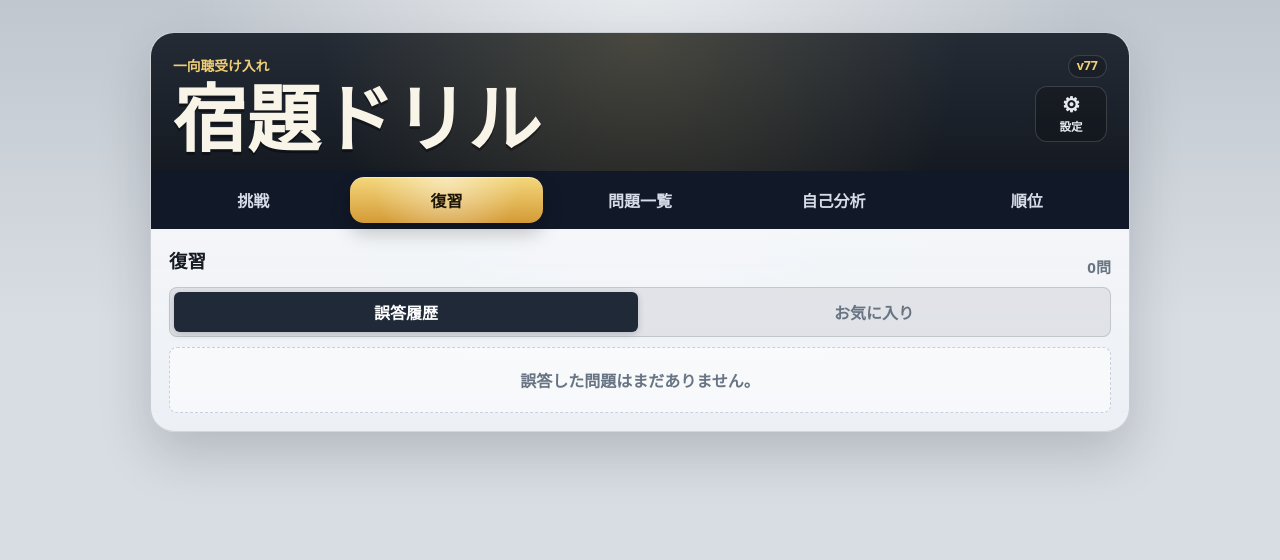
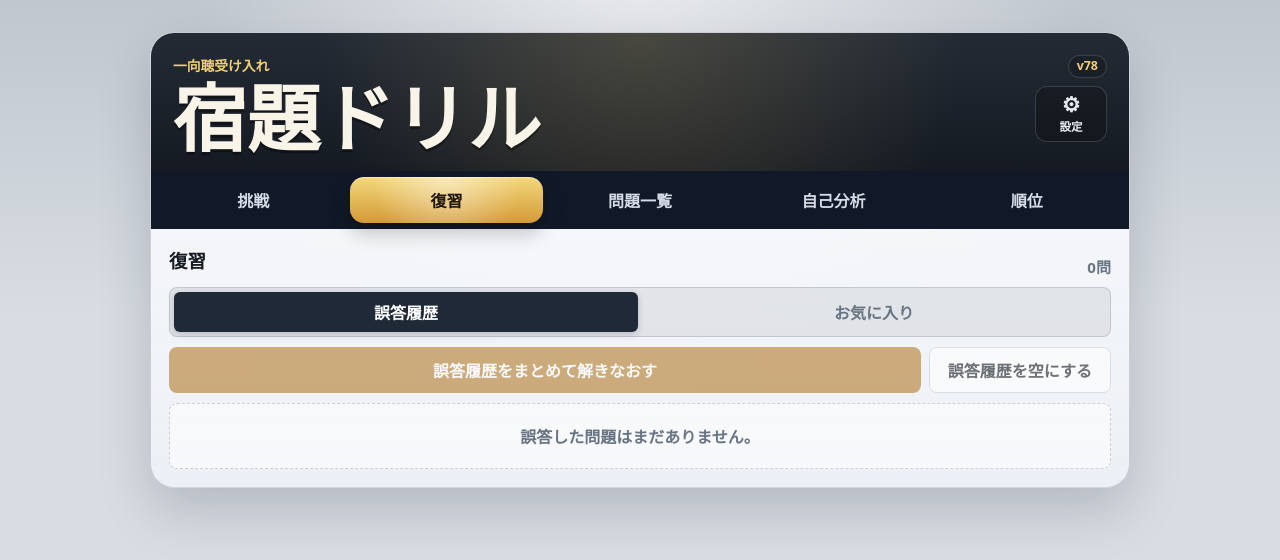
Before and after one commit to tenten-ensuku/1syanten-quiz, a Next.js app: page / in a window 1280 px wide. Both pictures are taken after a click on the button "復習". Shown: the top 560 px of the page. Built offline with nearby package versions, Linux system fonts and the light colour scheme.

Commit message:
Add mistake review controls

```diff
--- a/src/app/globals.css
+++ b/src/app/globals.css
@@ -945,6 +945,13 @@ h2 {
   color: #ffffff;
   background: #1f2937;
   box-shadow: 0 2px 7px rgba(17, 24, 39, 0.2);
+}
+
+.reviewActions {
+  display: grid;
+  grid-template-columns: minmax(0, 1fr) auto;
+  gap: 8px;
+  margin-bottom: 10px;
 }
 
 .reviewEmpty {
@@ -2214,6 +2221,10 @@ h2 {
     align-self: center;
   }
 
+  .reviewActions {
+    grid-template-columns: 1fr;
+  }
+
   .playMeta {
     align-items: stretch;
     flex-direction: column;
--- a/src/app/page.tsx
+++ b/src/app/page.tsx
@@ -36,6 +36,7 @@ type QuestionStats = {
 };
 
 type StatsByQuestion = Record<string, QuestionStats>;
+type MistakeClearMarkers = Record<string, number>;
 
 type ResultRank = "神" | "SS" | "S" | "A" | "B" | "C" | "D" | "E" | "F";
 type ShantenCategoryId = "two-meld" | "headless-1" | "headless-2" | "floating";
@@ -99,6 +100,7 @@ type TypeFilterOption = {
 
 const STATS_STORAGE_KEY = "iishanten-quiz-stats-v1";
 const FAVORITES_STORAGE_KEY = "iishanten-quiz-favorites-v1";
+const MISTAKE_CLEAR_MARKERS_STORAGE_KEY = "iishanten-quiz-mistake-clear-markers-v1";
 const CHALLENGE_RECORDS_STORAGE_KEY = "iishanten-quiz-challenge-records-v1";
 const SETTINGS_STORAGE_KEY = "iishanten-quiz-settings-v1";
 const DEVICE_ID_STORAGE_KEY = "iishanten-quiz-device-id-v1";
@@ -107,6 +109,7 @@ const DAILY_ACTIVITY_STORAGE_KEY = "iishanten-quiz-daily-activity-v1";
 const BACKUP_STORAGE_KEYS = [
   STATS_STORAGE_KEY,
   FAVORITES_STORAGE_KEY,
+  MISTAKE_CLEAR_MARKERS_STORAGE_KEY,
   CHALLENGE_RECORDS_STORAGE_KEY,
   SETTINGS_STORAGE_KEY,
   DEVICE_ID_STORAGE_KEY,
@@ -259,6 +262,19 @@ function loadFavorites(): string[] {
     return rawFavorites ? (JSON.parse(rawFavorites) as string[]) : [];
   } catch {
     return [];
+  }
+}
+
+function loadMistakeClearMarkers(): MistakeClearMarkers {
+  if (typeof window === "undefined") {
+    return {};
+  }
+
+  try {
+    const rawMarkers = window.localStorage.getItem(MISTAKE_CLEAR_MARKERS_STORAGE_KEY);
+    return rawMarkers ? (JSON.parse(rawMarkers) as MistakeClearMarkers) : {};
+  } catch {
+    return {};
   }
 }
 
@@ -677,6 +693,8 @@ export default function Home() {
   const [hasLoadedStats, setHasLoadedStats] = useState(false);
   const [favoriteQuestionIds, setFavoriteQuestionIds] = useState<string[]>([]);
   const [hasLoadedFavorites, setHasLoadedFavorites] = useState(false);
+  const [mistakeClearMarkers, setMistakeClearMarkers] = useState<MistakeClearMarkers>({});
+  const [hasLoadedMistakeClearMarkers, setHasLoadedMistakeClearMarkers] = useState(false);
   const [challengeRecords, setChallengeRecords] = useState<ChallengeRecords>({});
   const [hasLoadedChallengeRecords, setHasLoadedChallengeRecords] = useState(false);
   const [settings, setSettings] = useState<AppSettings>(DEFAULT_SETTINGS);
@@ -709,6 +727,8 @@ export default function Home() {
     setHasLoadedStats(true);
     setFavoriteQuestionIds(loadFavorites());
     setHasLoadedFavorites(true);
+    setMistakeClearMarkers(loadMistakeClearMarkers());
+    setHasLoadedMistakeClearMarkers(true);
     setChallengeRecords(loadChallengeRecords());
     setHasLoadedChallengeRecords(true);
     const loadedSettings = loadSettings();
@@ -735,6 +755,15 @@ export default function Home() {
       );
     }
   }, [favoriteQuestionIds, hasLoadedFavorites]);
+
+  useEffect(() => {
+    if (hasLoadedMistakeClearMarkers) {
+      window.localStorage.setItem(
+        MISTAKE_CLEAR_MARKERS_STORAGE_KEY,
+        JSON.stringify(mistakeClearMarkers)
+      );
+    }
+  }, [hasLoadedMistakeClearMarkers, mistakeClearMarkers]);
 
   useEffect(() => {
     if (hasLoadedChallengeRecords) {
@@ -903,15 +932,21 @@ export default function Home() {
     }
     return left.index - right.index;
   });
-  const reviewQuestionEntries = QUIZ_QUESTIONS.map((baseQuestion, index) => ({
+  const mistakeQuestionEntries = QUIZ_QUESTIONS.map((baseQuestion, index) => ({
     baseQuestion,
     index,
     stat: getStats(stats, baseQuestion.id)
-  })).filter(({ baseQuestion, stat }) =>
-    reviewMode === "mistakes"
-      ? stat.attempts - stat.correct > 0
-      : favoriteQuestionIds.includes(baseQuestion.id)
-  );
+  })).filter(({ baseQuestion, stat }) => {
+    const mistakeCount = Math.max(0, stat.attempts - stat.correct);
+    return mistakeCount > (mistakeClearMarkers[baseQuestion.id] ?? 0);
+  });
+  const favoriteQuestionEntries = QUIZ_QUESTIONS.map((baseQuestion, index) => ({
+    baseQuestion,
+    index,
+    stat: getStats(stats, baseQuestion.id)
+  })).filter(({ baseQuestion }) => favoriteQuestionIds.includes(baseQuestion.id));
+  const reviewQuestionEntries =
+    reviewMode === "mistakes" ? mistakeQuestionEntries : favoriteQuestionEntries;
   const difficultyCounts = {
     基本: QUIZ_QUESTIONS.filter((question) => question.difficulty === "基本").length,
     応用: QUIZ_QUESTIONS.filter((question) => question.difficulty === "応用").length
@@ -1042,6 +1077,34 @@ export default function Home() {
       allRecordKey ?? undefined,
       "all"
     );
+  };
+
+  const startMistakeReview = () => {
+    if (mistakeQuestionEntries.length === 0) {
+      return;
+    }
+
+    startQuestionSet(
+      mistakeQuestionEntries.map(({ index }) => index),
+      "誤答履歴"
+    );
+  };
+
+  const clearMistakeHistory = () => {
+    if (mistakeQuestionEntries.length === 0) {
+      return;
+    }
+    if (!window.confirm("誤答履歴を空にしますか？ 正答率などの記録は残ります。")) {
+      return;
+    }
+
+    setMistakeClearMarkers((current) => {
+      const next = { ...current };
+      for (const { baseQuestion, stat } of mistakeQuestionEntries) {
+        next[baseQuestion.id] = Math.max(0, stat.attempts - stat.correct);
+      }
+      return next;
+    });
   };
 
   const toggleTypeFilter = (filterId: string) => {
@@ -1193,6 +1256,7 @@ export default function Home() {
       entries.forEach(([key, value]) => window.localStorage.setItem(key, value as string));
       setStats(loadStats());
       setFavoriteQuestionIds(loadFavorites());
+      setMistakeClearMarkers(loadMistakeClearMarkers());
       setChallengeRecords(loadChallengeRecords());
       setPendingDailyEffort(loadPendingDailyEffort());
       setDailyActivity(loadDailyActivity());
@@ -1541,6 +1605,26 @@ export default function Home() {
           お気に入り
         </button>
       </div>
+      {reviewMode === "mistakes" ? (
+        <div className="reviewActions">
+          <button
+            className="submitButton"
+            type="button"
+            onClick={startMistakeReview}
+            disabled={mistakeQuestionEntries.length === 0}
+          >
+            誤答履歴をまとめて解きなおす
+          </button>
+          <button
+            className="clearButton"
+            type="button"
+            onClick={clearMistakeHistory}
+            disabled={mistakeQuestionEntries.length === 0}
+          >
+            誤答履歴を空にする
+          </button>
+        </div>
+      ) : null}
       {reviewQuestionEntries.length > 0 ? (
         <div className="questionList">
           {reviewQuestionEntries.map(({ baseQuestion, index, stat }) => {
--- a/src/lib/appVersion.ts
+++ b/src/lib/appVersion.ts
@@ -1 +1 @@
-export const APP_VERSION = "v77";
+export const APP_VERSION = "v78";
```
